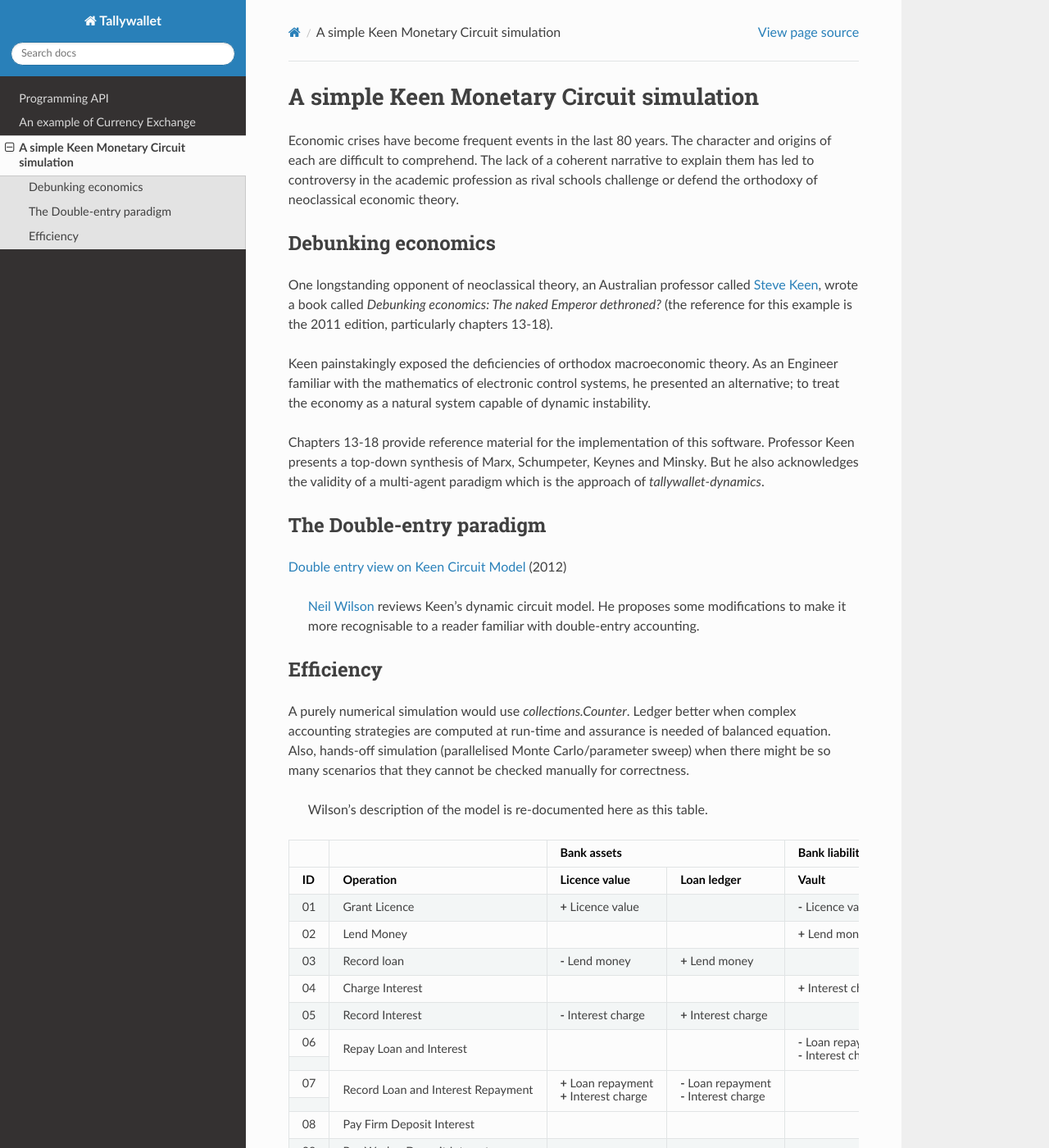
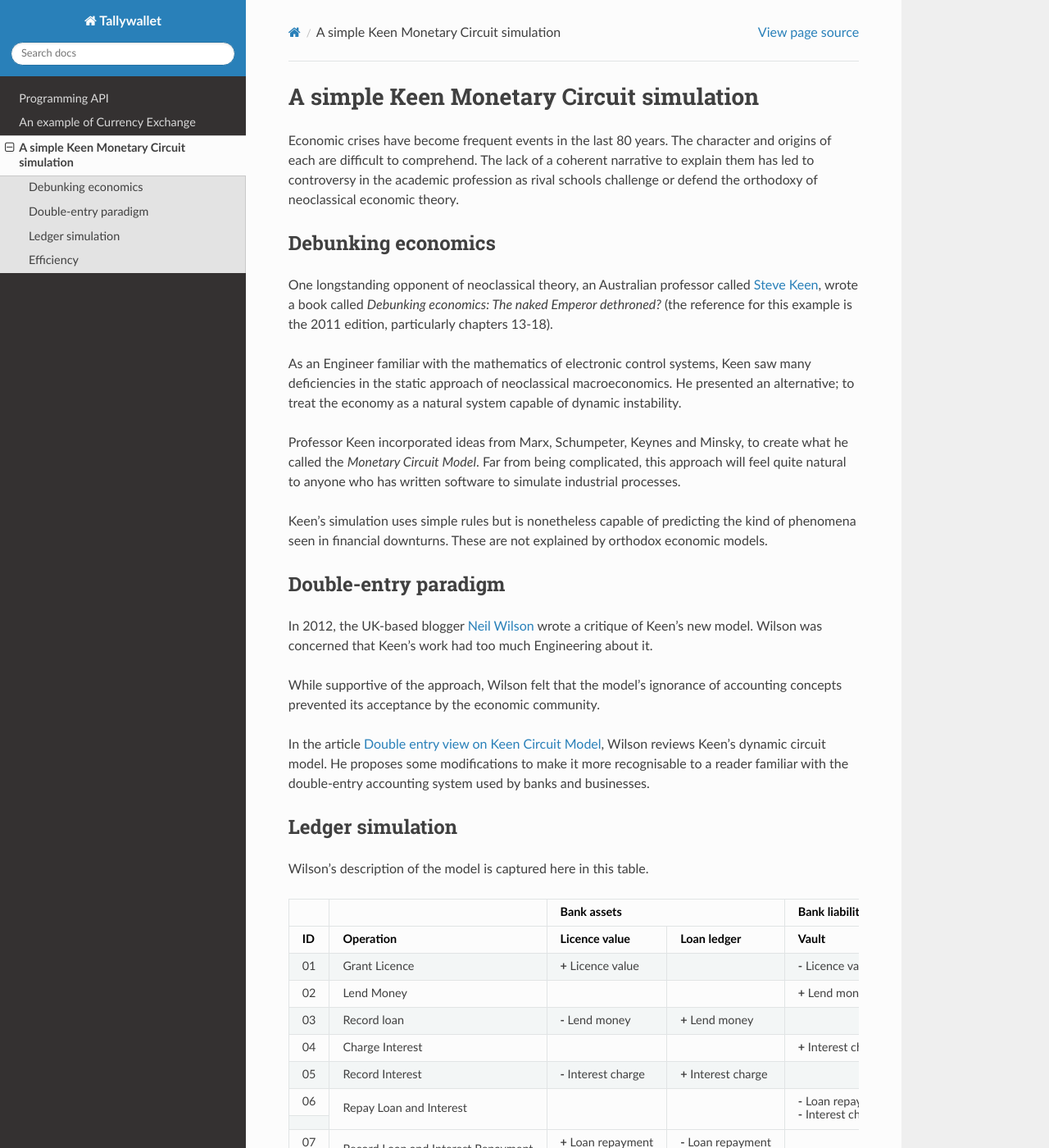
Before and after one commit to tundish/tallywallet-common, a Sphinx documentation site: the page built from tallywallet/common/doc/wilson.rst, in a window 1280 px wide and 1400 px high. Shown: the whole window at 82% size. Built offline with Sphinx 7.4.7 and the Read the Docs theme 2.0.0, drawn with Linux system fonts in a browser that asks for light colours; some of the changed text lies outside the part shown.

Commit message:
Lunchtime

```diff
--- a/tallywallet/common/doc/wilson.rst
+++ b/tallywallet/common/doc/wilson.rst
@@ -18,36 +18,39 @@
 `Debunking economics: The naked Emperor dethroned?` (the reference for
 this example is the 2011 edition, particularly chapters 13-18).
 
-Keen painstakingly exposed the deficiencies of orthodox macroeconomic theory.
-As an Engineer familiar with the mathematics
-of electronic control systems, he presented an alternative; to treat the
-economy as a natural system capable of dynamic instability.
+As an Engineer familiar with the mathematics of electronic control systems,
+Keen saw many deficiencies in the static approach of neoclassical
+macroeconomics. He presented an alternative; to treat the economy as a natural
+system capable of dynamic instability.
 
-Chapters 13-18 provide reference material for the implementation of
-this software. Professor Keen presents a top-down synthesis of Marx,
-Schumpeter, Keynes and Minsky. But he also acknowledges the validity
-of a multi-agent paradigm which is the approach of
-`tallywallet-dynamics`.
+Professor Keen incorporated ideas from Marx, Schumpeter, Keynes and Minsky,
+to create what he called the `Monetary Circuit Model`. Far from being
+complicated, this approach will feel quite natural to anyone who has written
+software to simulate industrial processes.
 
-The Double-entry paradigm
-=========================
+Keen's simulation uses simple rules but is nonetheless capable of predicting
+the kind of phenomena seen in financial downturns. These are not explained
+by orthodox economic models.
 
-`Double entry view on Keen Circuit Model`_ (2012)
+Double-entry paradigm
+=====================
 
-    `Neil Wilson`_ reviews Keen's dynamic circuit model. He proposes some
-    modifications to make it more recognisable to a reader familiar with
-    double-entry accounting.
+In 2012, the UK-based blogger `Neil Wilson`_ wrote a critique of Keen's new
+model. Wilson was concerned that Keen's work had too much Engineering about
+it.
 
-Efficiency
-==========
+While supportive of the approach, Wilson felt that the model's ignorance of
+accounting concepts prevented its acceptance by the economic community.
 
-A purely numerical simulation would use `collections.Counter`.
-Ledger better when complex accounting strategies are computed at run-time
-and assurance is needed of balanced equation. Also, hands-off simulation
-(parallelised Monte Carlo/parameter sweep) when there might be so many
-scenarios that they cannot be checked manually for correctness.
+In the article `Double entry view on Keen Circuit Model`_, Wilson reviews
+Keen's dynamic circuit model. He proposes some modifications to make it more
+recognisable to a reader familiar with the double-entry accounting system
+used by banks and businesses.
 
-    Wilson's description of the model is re-documented here as this table.
+Ledger simulation
+=================
+
+Wilson's description of the model is captured here in this table.
 
 .. Small screens may need an 8 point font to see this table one row per line.
 
@@ -96,6 +99,15 @@
 .. |+| replace:: **+**
 .. |-| replace:: **-**
 
+Efficiency
+==========
+
+A purely numerical simulation would use `collections.Counter`.
+Ledger better when complex accounting strategies are computed at run-time
+and assurance is needed of balanced equation. Also, hands-off simulation
+(parallelised Monte Carlo/parameter sweep) when there might be so many
+scenarios that they cannot be checked manually for correctness.
+
 .. _setuptools: https://pypi.python.org/pypi/setuptools
 .. _compile Python 3.4: http://www.python.org/download/source/
 .. _tallywallet-common: https://pypi.python.org/pypi/tallywallet-common
```
